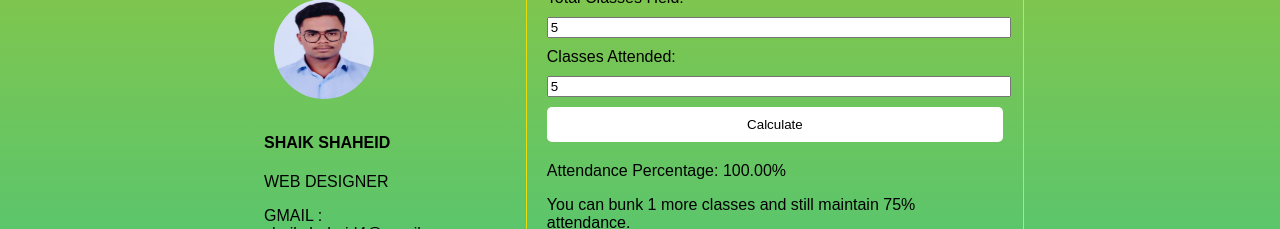
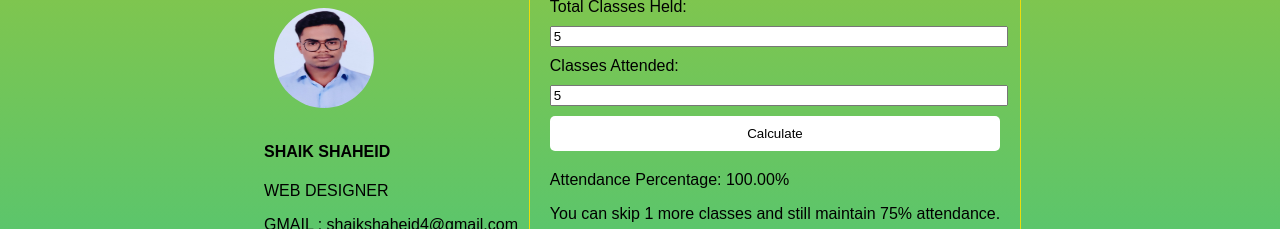
Before and after one commit to shaiksaheid/attendance-calculator, a plain HTML site: page index.html in a window 1280 px wide. Both pictures are taken after typing "5", "5" into the empty fields and a click on the button "Calculate". Shown: the part 571-800 px from the top of the page. Drawn offline with Linux system fonts and the light colour scheme.

Commit message:
Update index.html

```diff
--- a/index.html
+++ b/index.html
@@ -100,7 +100,7 @@
             resultDiv.innerHTML = `<p>Attendance Percentage: ${attendancePercentage.toFixed(2)}%</p>`;
 
             if (attendancePercentage >= 75) {
-                resultDiv.innerHTML += `<p>You can bunk ${classesToBunk} more classes and still maintain 75% attendance.</p>`;
+                resultDiv.innerHTML += `<p>You can skip ${classesToBunk} more classes and still maintain 75% attendance.</p>`;
             } else {
                 resultDiv.innerHTML += `<p>You need to attend ${classesToAttend} more classes to reach 75% attendance.</p>`;
             }
```
